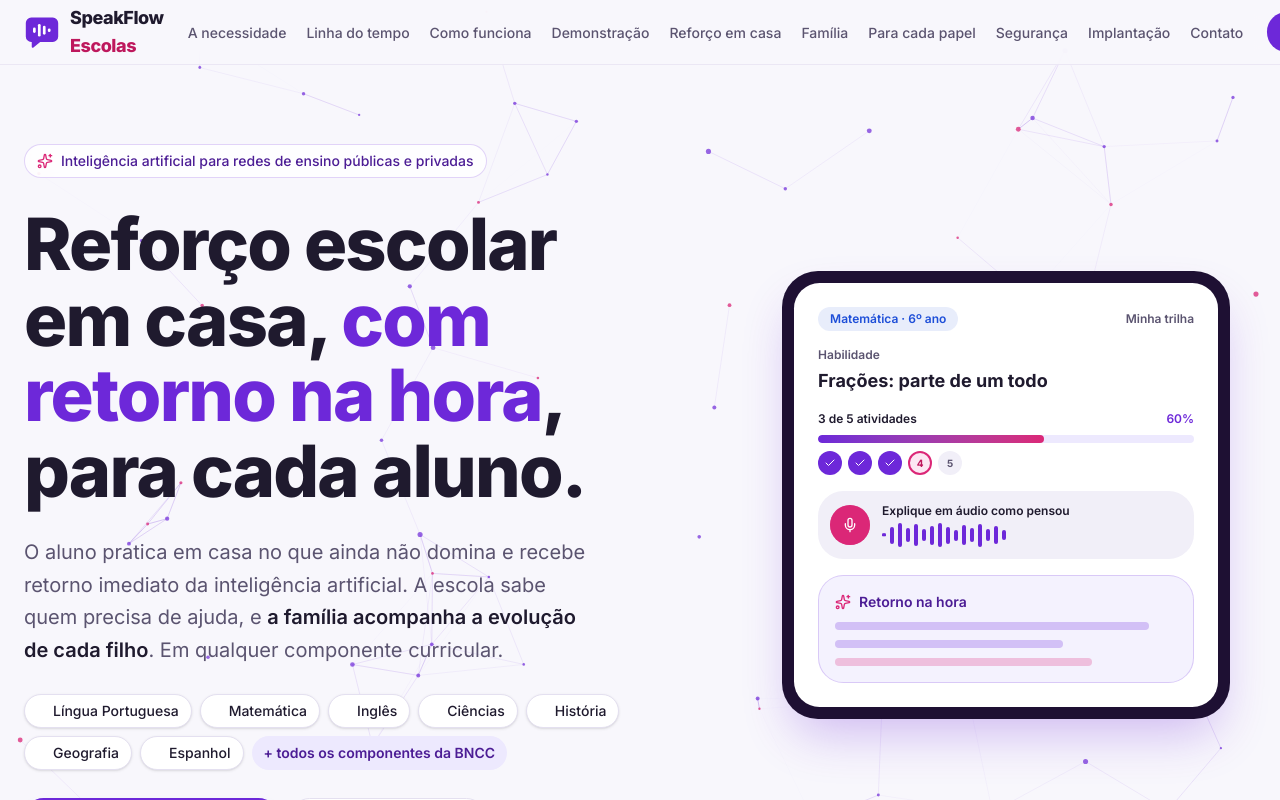
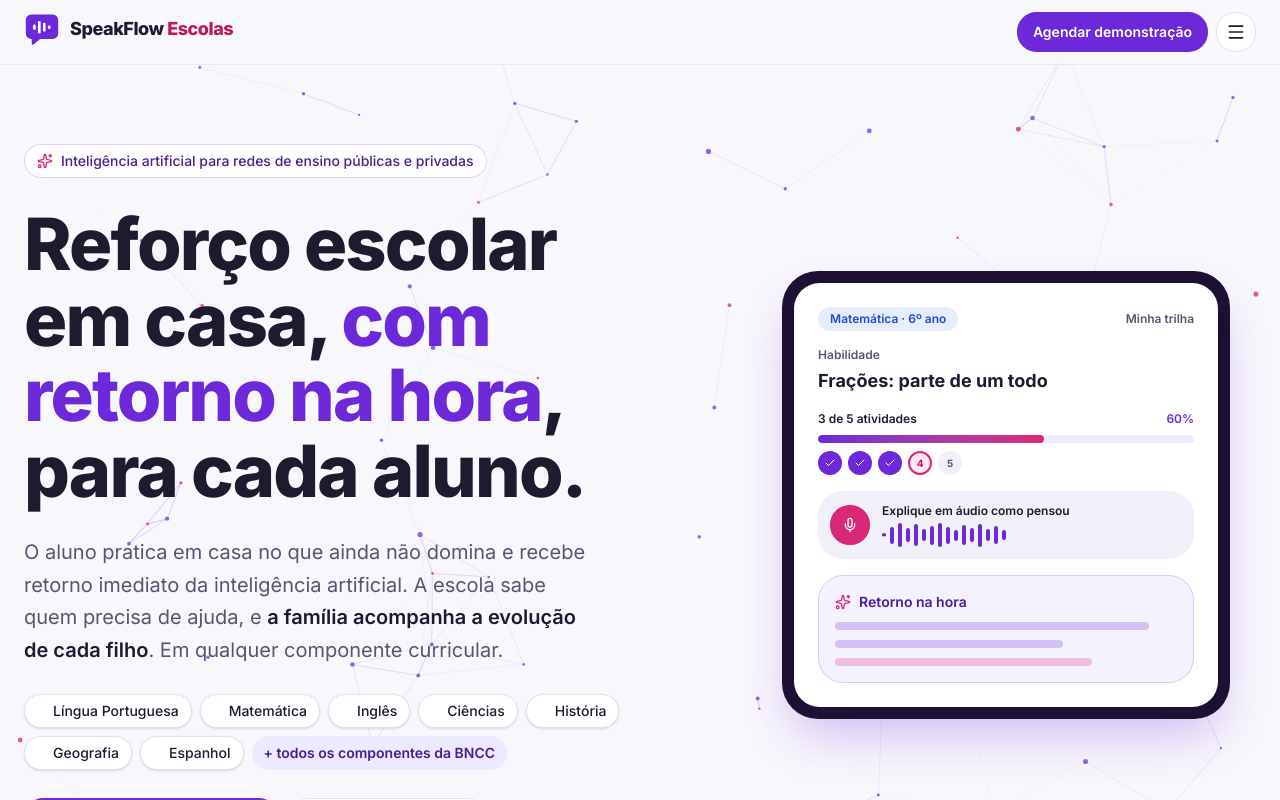
Before and after one commit to Luiz-code-dev/speakFlow-Escola, a Next.js app: page / in a window 1280 px wide. Shown: the top 800 px of the page. Built offline with nearby package versions, Linux system fonts and the light colour scheme.

Commit message:
fix(header): menu em gaveta até 1536px para não cortar o botão

```diff
--- a/components/site/header.tsx
+++ b/components/site/header.tsx
@@ -11,18 +11,18 @@ export function SiteHeader() {
 
   return (
     <header className="fixed inset-x-0 top-0 z-40 border-b border-border/70 bg-background/85 backdrop-blur-md">
-      <div className="mx-auto flex h-16 max-w-7xl items-center justify-between gap-4 px-4 sm:px-6">
-        <a href="#inicio" aria-label="SpeakFlow Escolas — início" className="rounded-lg">
+      <div className="mx-auto flex h-16 max-w-7xl items-center justify-between gap-4 px-4 sm:px-6 2xl:max-w-none 2xl:px-8">
+        <a href="#inicio" aria-label="SpeakFlow Escolas — início" className="shrink-0 rounded-lg">
           <Logo />
         </a>
 
-        <nav aria-label="Seções da página" className="hidden xl:block">
-          <ul className="flex items-center gap-1">
+        <nav aria-label="Seções da página" className="hidden 2xl:block">
+          <ul className="flex items-center gap-0.5">
             {NAV_ITEMS.slice(1).map((item) => (
               <li key={item.href}>
                 <a
                   href={item.href}
-                  className="rounded-lg px-2 py-2 text-sm font-medium whitespace-nowrap text-muted-foreground transition-colors hover:bg-brand-soft hover:text-brand-ink"
+                  className="rounded-lg px-1.5 py-2 text-sm font-medium whitespace-nowrap text-muted-foreground transition-colors hover:bg-brand-soft hover:text-brand-ink"
                 >
                   {item.label}
                 </a>
@@ -31,7 +31,7 @@ export function SiteHeader() {
           </ul>
         </nav>
 
-        <div className="flex items-center gap-2">
+        <div className="flex shrink-0 items-center gap-2">
           {FAMILY_ENABLED && (
             <a
               href={FAMILY_LOGIN_URL}
@@ -48,7 +48,7 @@ export function SiteHeader() {
           </a>
           <Sheet open={open} onOpenChange={setOpen}>
             <SheetTrigger
-              className="inline-flex size-10 items-center justify-center rounded-xl border border-border bg-card text-foreground xl:hidden"
+              className="inline-flex size-10 items-center justify-center rounded-xl border border-border bg-card text-foreground 2xl:hidden"
               aria-label="Abrir menu"
             >
               <Menu className="size-5" aria-hidden="true" />
```
